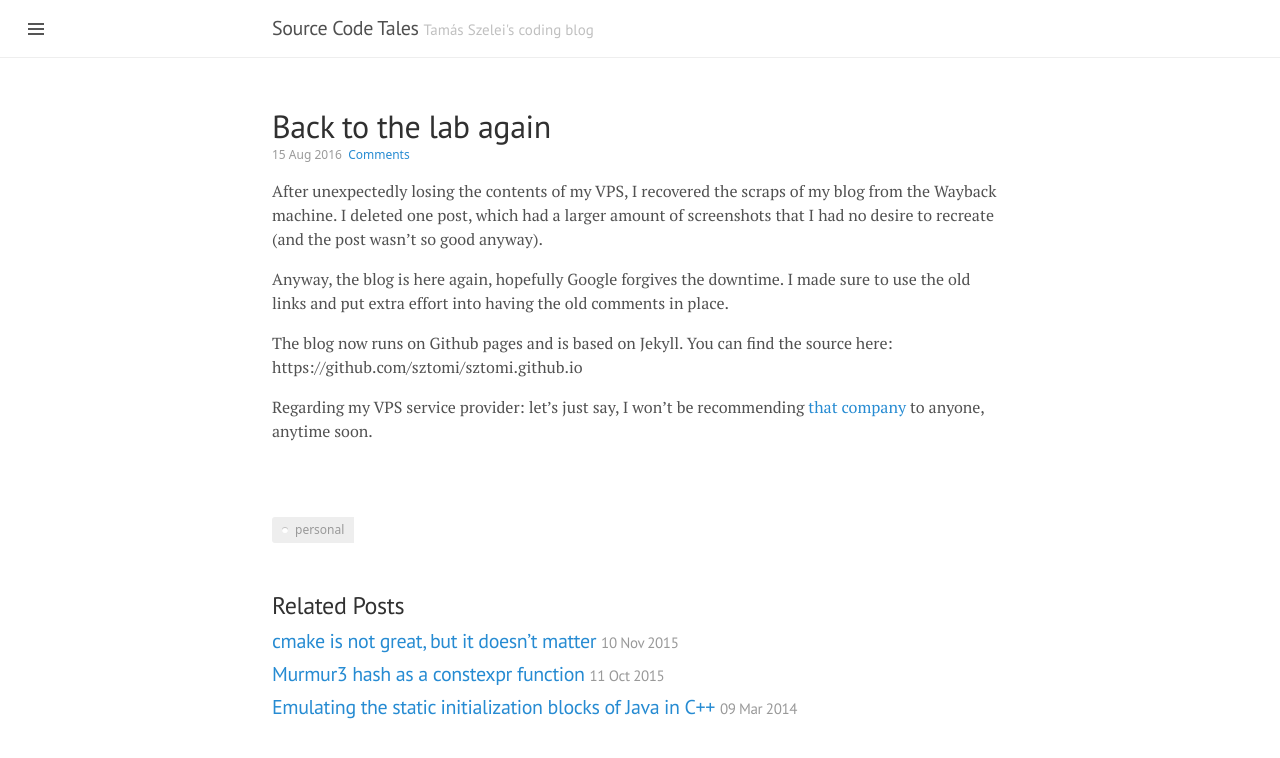
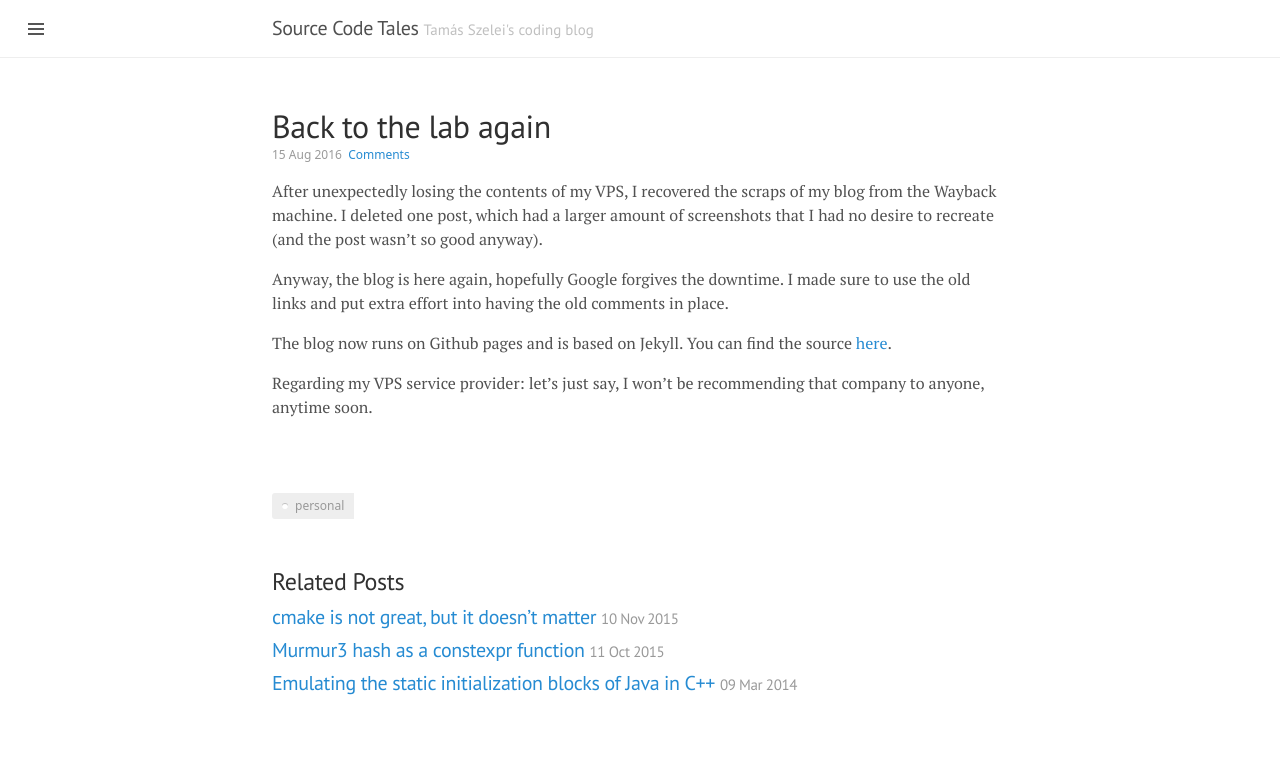
Before and after one commit to sztomi/sztomi.github.io, a Jekyll site: the page built from _posts/2016-08-15-back-to-the-lab-again.md, in a window 1280 px wide. Shown: the top 758 px of the page. Built offline with Jekyll 4.4.1, drawn with Linux system fonts in a browser that asks for light colours; comment, search, counter and statistics services are not loaded; part of the change alters nothing that is shown.

Commit message:
Fixed a link and removed the link to 'that company'

```diff
--- a/_posts/2016-08-15-back-to-the-lab-again.md
+++ b/_posts/2016-08-15-back-to-the-lab-again.md
@@ -14,6 +14,6 @@ to recreate (and the post wasn't so good anyway).
 Anyway, the blog is here again, hopefully Google forgives the downtime. I made sure to use the old
 links and put extra effort into having the old comments in place.
 
-The blog now runs on Github pages and is based on Jekyll. You can find the source here: https://github.com/sztomi/sztomi.github.io
+The blog now runs on Github pages and is based on Jekyll. You can find the source [here](https://github.com/sztomi/sztomi.github.io).
 
-Regarding my VPS service provider: let's just say, I won't be recommending [that company](http://virtora.com/) to anyone, anytime soon.
+Regarding my VPS service provider: let's just say, I won't be recommending that company to anyone, anytime soon.
```
